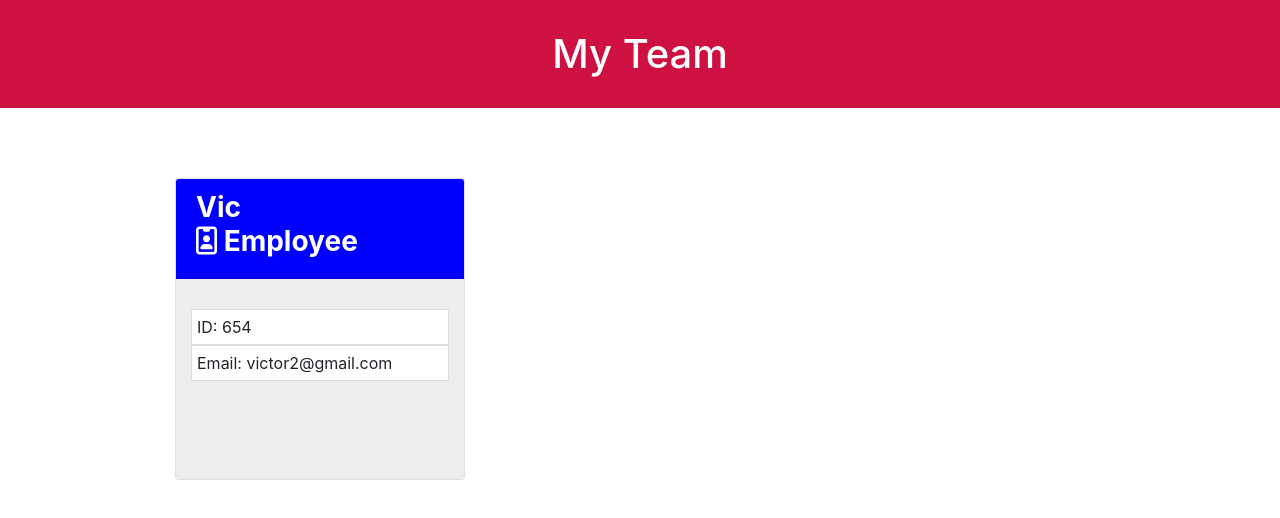
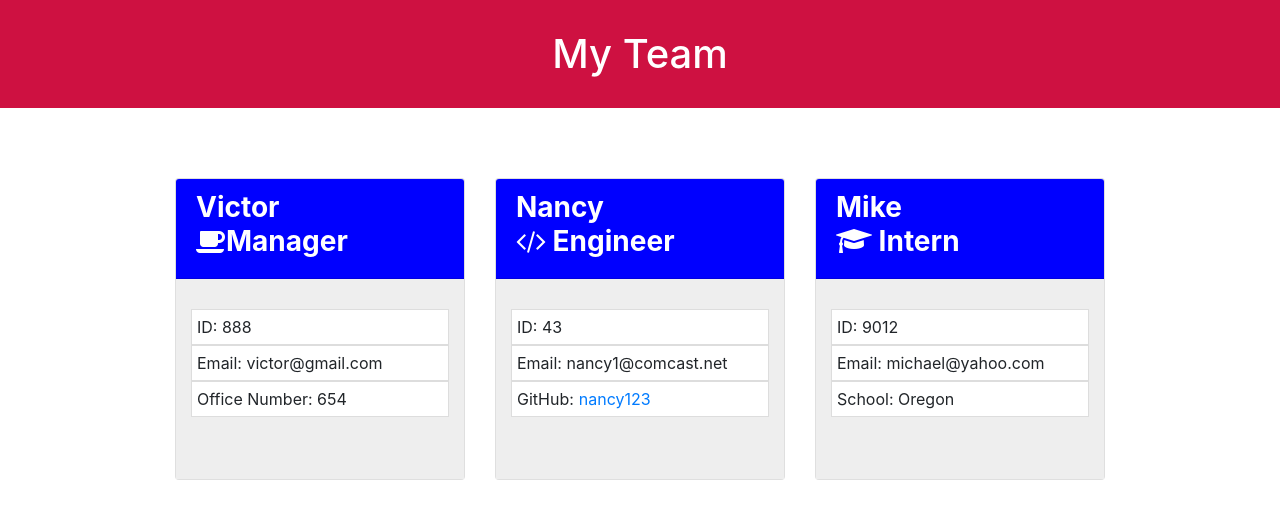
Before and after one commit to ariehh1/Template-Engine, a website: page output/team.html in a window 1280 px wide. Drawn offline with nearby package versions, Linux system fonts and the light colour scheme.

Commit message:
README with screencastify

```diff
--- a/output/team.html
+++ b/output/team.html
@@ -19,15 +19,49 @@
           <div class="col-4">
     <div class="card">
         <div class="card-header">
-            <h3><strong>Vic<br><i class="fa fa-id-badge" aria-hidden="true"></i>
-                    Employee</strong></h3>
+            <h3><strong>Victor<br><i class="fa fa-coffee" aria-hidden="true"></i>Manager</strong></h3>
         </div>
         <div class="card-body">
             <div class="row info-field">
-                ID: 654
+                ID: 888
             </div>
             <div class="row info-field">
-                Email: victor2@gmail.com
+                Email: victor@gmail.com
+            </div>
+            <div class="row info-field">
+                Office Number: 654
+            </div>
+        </div>
+    </div>
+</div><div class="col-4">
+    <div class="card">
+        <div class="card-header">
+            <h3><strong>Nancy<br><i class="fa fa-code" aria-hidden="true"></i>
+                    Engineer</strong></h3>
+        </div>
+        <div class="card-body">
+            <div class="row info-field">
+                ID: 43
+            </div>
+            <div class="row info-field">
+                Email: nancy1@comcast.net
+            </div>
+            <div class="row info-field">
+                GitHub:<a href=https://www.github.com/nancy123> nancy123 </a> </div> </div> </div> </div><div class="col-4">
+    <div class="card">
+        <div class="card-header">
+            <h3><strong>Mike<br><i class="fa fa-graduation-cap" aria-hidden="true"></i>
+                    Intern</strong></h3>
+        </div>
+        <div class="card-body">
+            <div class="row info-field">
+                ID: 9012
+            </div>
+            <div class="row info-field">
+                Email: michael@yahoo.com
+            </div>
+            <div class="row info-field">
+                School: Oregon
             </div>
         </div>
     </div>
```
Also changed, not shown: README.md.
